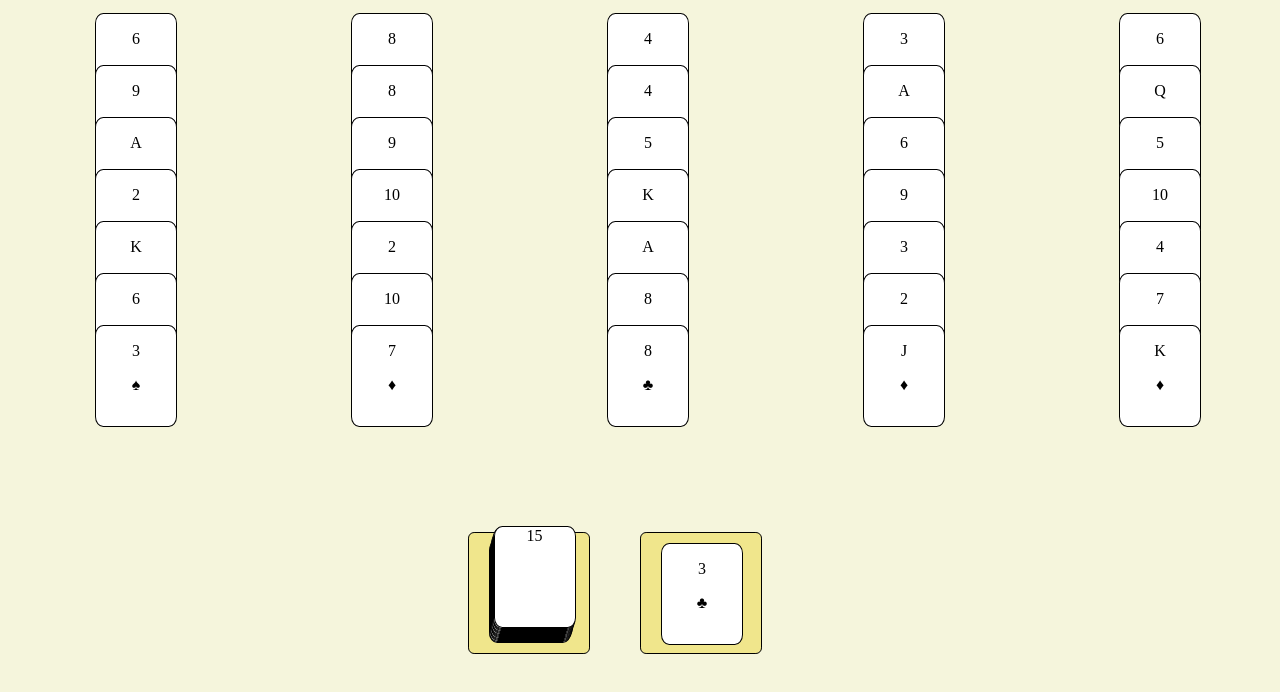
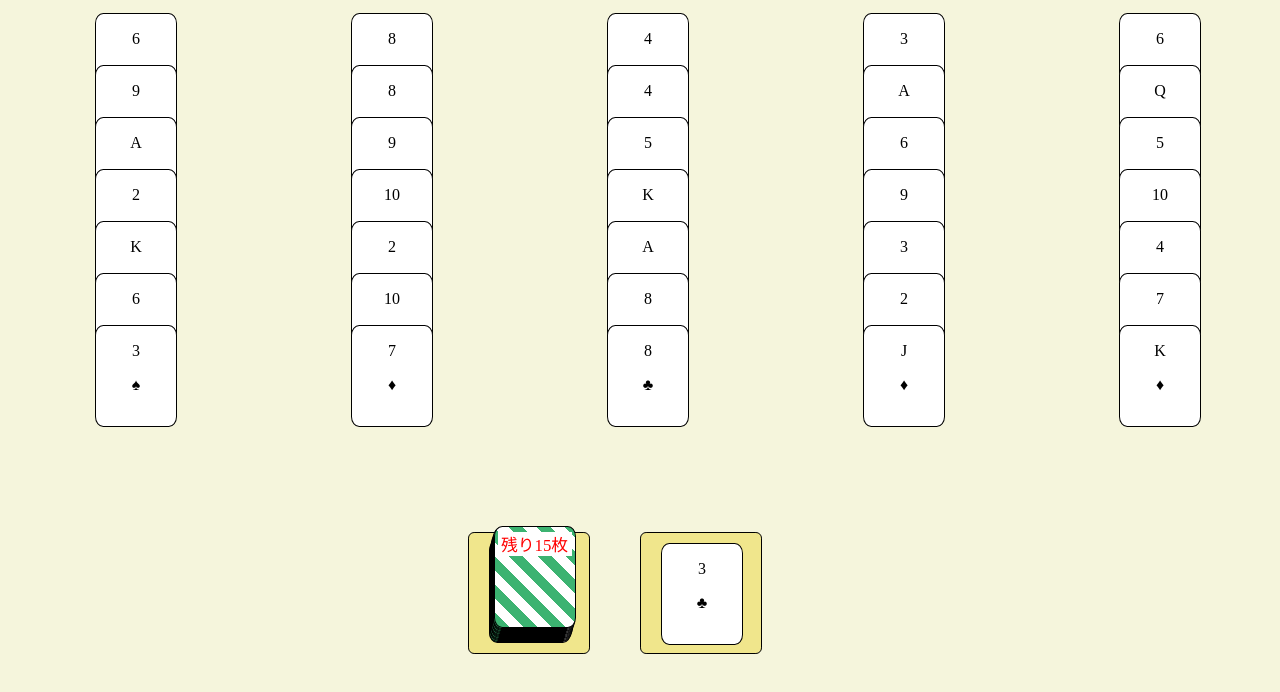
Before and after one commit to hamao0820/golf, a website built with webpack: page src/templates/index.html in a window 1280 px wide. Built offline with nearby package versions, Linux system fonts and the light colour scheme.

Commit message:
デザインを整えた

```diff
--- a/src/scss/style.scss
+++ b/src/scss/style.scss
@@ -42,9 +42,18 @@ body {
     }
     .card {
         position: absolute;
-        background: white;
         border-width: 1px 1px 0.9px 0.5px;
         border-style: solid;
+        display: flex;
+        flex-direction: column;
+        justify-content: space-between;
+        background: repeating-linear-gradient(45deg, #3cb371 0, #3cb371 10px, white 10px, white 20px);
+        p {
+            margin: 5px 3px;
+            font-size: 1.05rem;
+            background-color: #fff;
+            color: red;
+        }
     }
 }
 
--- a/src/ts/ui/view.ts
+++ b/src/ts/ui/view.ts
@@ -79,7 +79,7 @@ class View {
             $card.style.zIndex = String(i);
             $card.style.bottom = `${i * 1}px`;
             $card.style.left = `${i * 0.3}px`;
-            $card.innerHTML = `${i}`;
+            $card.innerHTML = `<p>残り${i}枚</p>`;
             $stockPile.appendChild($card);
         }
         this.#stockBlock.appendChild($stockPile);
```
